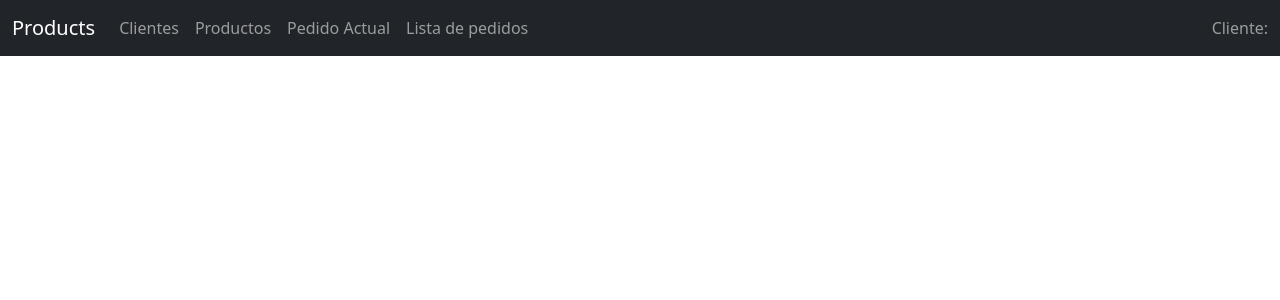
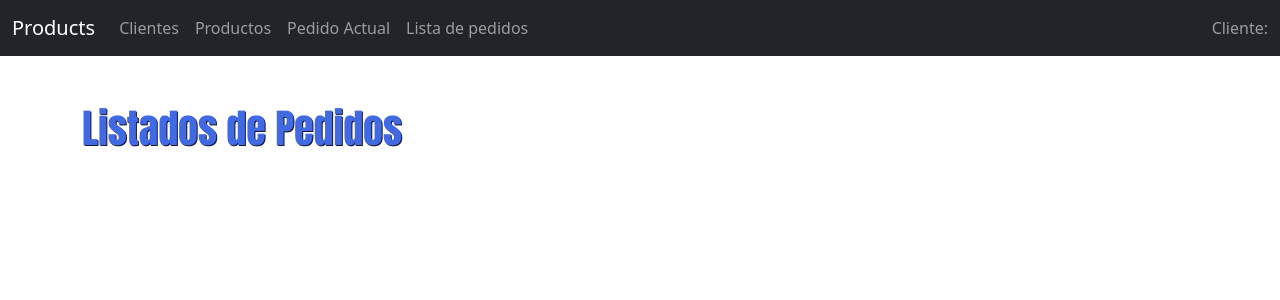
Before and after one commit to elverarroyave/App-Pedidos, an Angular app: page /list-orders in a window 1280 px wide. Shown: the top 300 px of the page. Built offline with nearby package versions, Linux system fonts and the light colour scheme.

Commit message:
Aplicacion de productos v1.1

```diff
--- a/angular.json
+++ b/angular.json
@@ -20,7 +20,7 @@
         "build": {
           "builder": "@angular-devkit/build-angular:browser",
           "options": {
-            "outputPath": "dist/pedidos",
+            "outputPath": "dist",
             "index": "src/index.html",
             "main": "src/main.ts",
             "polyfills": "src/polyfills.ts",
--- a/package.json
+++ b/package.json
@@ -18,6 +18,7 @@
     "@angular/platform-browser": "~12.0.2",
     "@angular/platform-browser-dynamic": "~12.0.2",
     "@angular/router": "~12.0.2",
+    "angular-cli-ghpages": "^1.0.0-rc.2",
     "rxjs": "~6.6.0",
     "tslib": "^2.1.0",
     "zone.js": "~0.11.4"
--- a/src/app/list-orders/list-orders.component.html
+++ b/src/app/list-orders/list-orders.component.html
@@ -1,4 +1,5 @@
-<div class="container">
+<div class="container mt-5">
+  <h1 class="title">Listados de Pedidos</h1>
   <div class="row mt-4 mb-4">
     <div class="col-sm-3" *ngFor="let order of listOrders">
       <div class="card mt-2 mb-2">
--- a/src/app/models/Order.ts
+++ b/src/app/models/Order.ts
@@ -54,7 +54,9 @@ export class Order{
     }
     //debugger
     this.updateTotal();
-    this.orderId = this.addIdToOrder();
+    if(this.orderId == null){
+      this.orderId = this.addIdToOrder();
+    }
   }
 
   private addIdToOrder(): number{
--- a/src/app/orders/orders.component.html
+++ b/src/app/orders/orders.component.html
@@ -34,6 +34,6 @@
         </tbody>
       </table>
     </div>
-    <button class="btn btn-primary mt-2" (click)="saveShoping()">Realizar compra</button>
+    <button class="btn btn-primary mt-2" routerLink="/list-orders" (click)="saveShoping()">Realizar compra</button>
   </div>
 </div>
--- a/src/app/products/products.component.html
+++ b/src/app/products/products.component.html
@@ -6,6 +6,7 @@
   </form>
 
   <button  routerLink="/add-products" class="btn btn-primary">Agregar producto nuevo</button>
+  <button  routerLink="/orders" class="btn btn-success">Detalles de compra</button>
   <div class="row mt-4 mb-4">
     <div class="col-sm-3" *ngFor="let product of products">
       <div class="card mt-2 mb-2">
```
Also changed, not shown: 1 other file (tests, documents, lock files or other folders).
